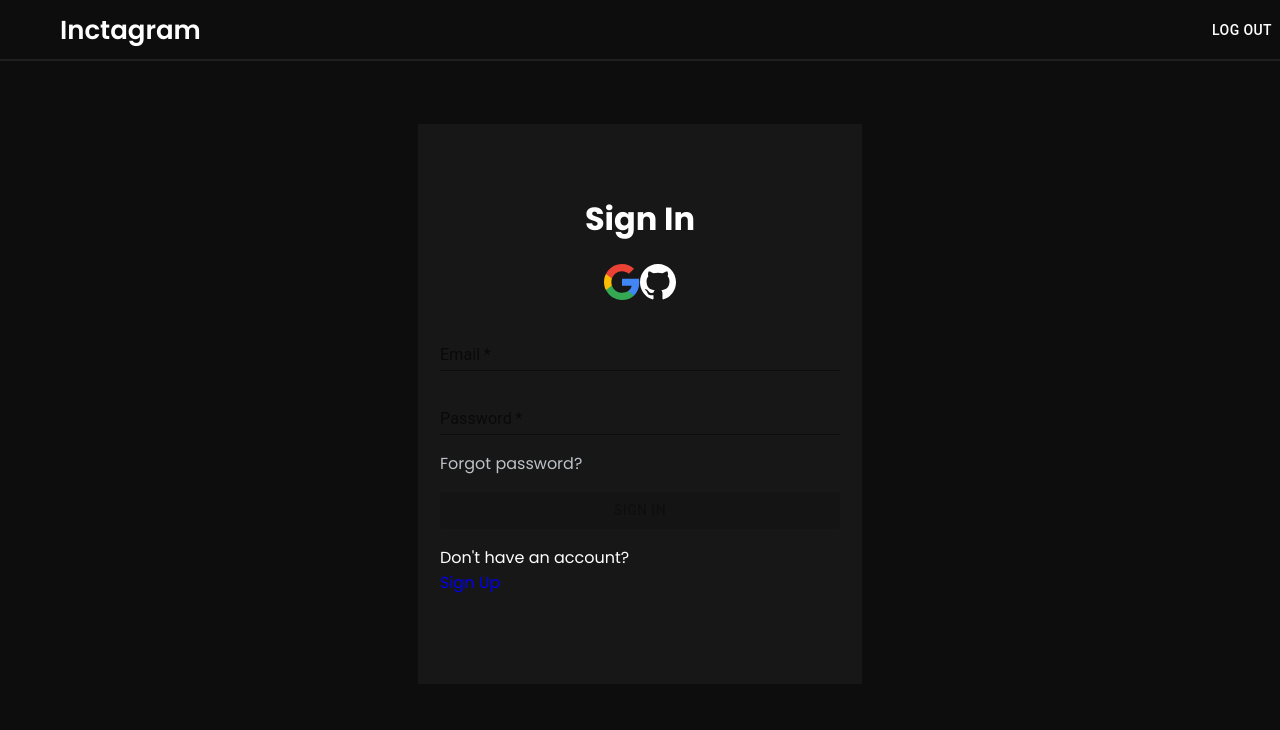
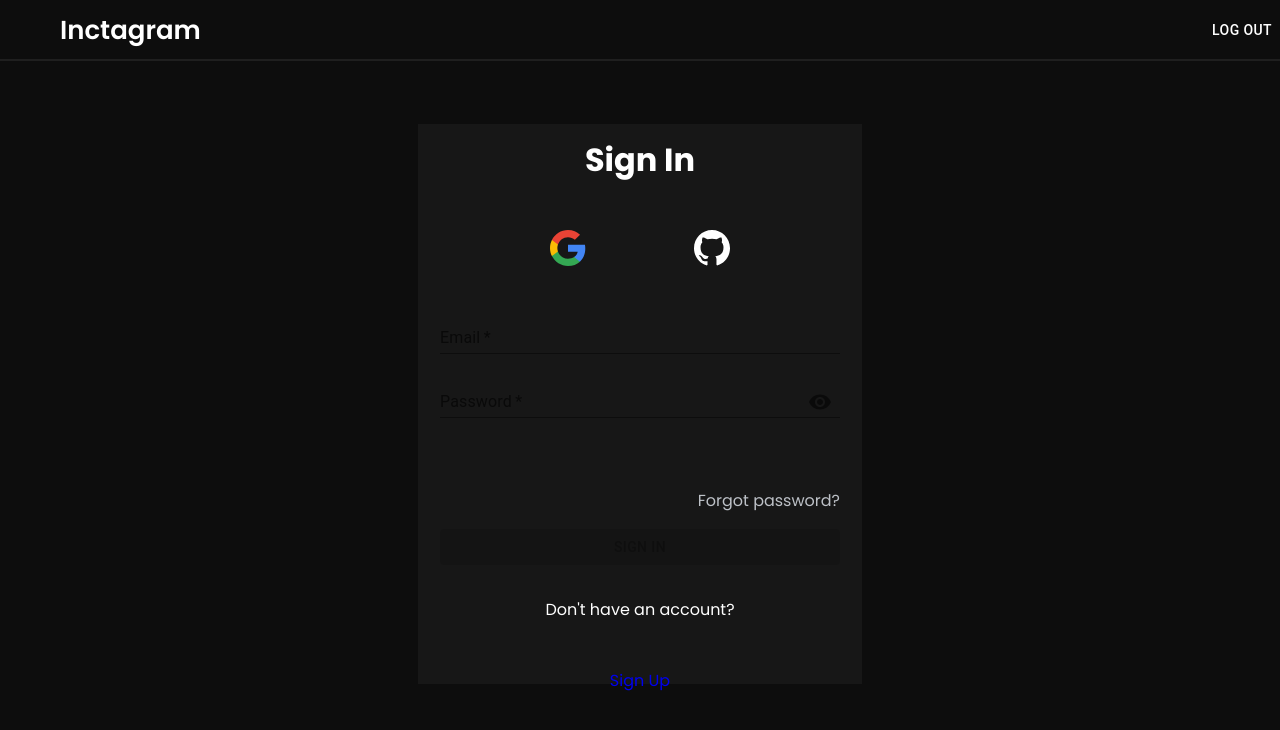
Before and after one commit to Tsukimono13/Inctagram, a Next.js app: page /signIn in a window 1280 px wide. Shown: the top 730 px of the page. Built offline with nearby package versions, Linux system fonts and the light colour scheme.

Commit message:
update: Almost done signIn except for the 'auth/me' request

```diff
--- a/package.json
+++ b/package.json
@@ -11,7 +11,8 @@
   "dependencies": {
     "@emotion/react": "^11.11.0",
     "@emotion/styled": "^11.11.0",
-    "@mui/material": "^5.12.3",
+    "@mui/icons-material": "^5.11.16",
+    "@mui/material": "^5.13.2",
     "@mui/styled-engine-sc": "^5.12.0",
     "@reduxjs/toolkit": "^1.9.5",
     "@types/node": "^18.16.3",
@@ -24,7 +25,7 @@
     "react-dom": "18.2.0",
     "react-hook-form": "^7.43.9",
     "react-redux": "^8.0.5",
-    "styled-components": "^6.0.0-rc.1",
+    "styled-components": "^6.0.0-rc.2",
     "typescript": "^5.0.4"
   }
 }
--- a/src/components/RegistrationForm/RegistrationForm.tsx
+++ b/src/components/RegistrationForm/RegistrationForm.tsx
@@ -148,7 +148,7 @@ const RegistrationForm: React.FC = () => {
                                 Do you have an account?
                                 <Grid container direction="column"
                                       alignItems="center">
-                                    <Link href={'registration'} style={{textDecoration: 'none'}}>Sign Up</Link>
+                                    <Link href={'signIn'} style={{textDecoration: 'none'}}>Sign In</Link>
                                 </Grid>
                             </Grid>
                         </Grid>
--- a/src/components/SignInForm/SignInForm.tsx
+++ b/src/components/SignInForm/SignInForm.tsx
@@ -1,21 +1,18 @@
-import React, {useEffect} from 'react';
+import React, {useState} from 'react';
 import {SubmitHandler, useForm} from 'react-hook-form';
-import s from './signin.module.css'
 import {
     Box,
     Button,
-    Container,
-    Grid, Stack,
-    TextField,
+    Container, FormControl,
+    Grid, IconButton, Input, InputAdornment, InputLabel, Stack,
 } from "@mui/material";
 import {useRouter} from "next/router";
 import {LoginType, useSignInMutation} from "@/services/authApi/authApi";
 import Link from "next/link";
-import {useAppSelector} from "@/hooks/useAppSelector";
-import {signedIn} from "@/features/authReducer/authSelectors";
 import Image from "next/image";
-import GoodleIcon from "public/icons/Google.svg"
+import GoogleIcon from "public/icons/Google.svg"
 import GithubIcon from "public/icons/Github.svg"
+import {Visibility, VisibilityOff} from "@mui/icons-material";
 
 
 type FormPropsType = {
@@ -25,13 +22,11 @@ type FormPropsType = {
 
 export const SignInForm: React.FC = () => {
 
-    const isSignedIn = useAppSelector(signedIn)
+    const [showPassword,setShowPassword] = useState<boolean>(false)
+
 
     const router = useRouter()
 
-    useEffect(() => {
-        isSignedIn && router.push('/profile')
-    }, [isSignedIn])
 
     const [signIn, {isLoading, isError}] = useSignInMutation();
 
@@ -43,12 +38,22 @@ export const SignInForm: React.FC = () => {
         try {
             const result = await signIn(data).unwrap()
             console.log('Sign-in successful:', result.accessToken);
+            if(result.accessToken){
+                return router.push('/profile')
+            }
         } catch (err) {
             console.error('Sign-in failed:', err, data);
         } finally {
             reset()
         }
     }
+
+    const handleClickShowPassword = () => setShowPassword((show) => !show)
+
+    const handleMouseDownPassword = (event: React.MouseEvent<HTMLButtonElement>) => {
+        event.preventDefault();
+    };
+
 
     return (
 
@@ -60,22 +65,30 @@ export const SignInForm: React.FC = () => {
                     display: 'flex',
                     flexDirection: 'column',
                     alignItems: 'center',
-                    justifyContent: 'center'
+                    justifyContent: 'center',
+                    gap: 3
                 }}
             >
                 <h1>Sign In</h1>
-                <div>
-                    <Image src={GoodleIcon} alt={'google icon'}/>
+                <Grid container
+                      alignItems="center"
+                      justifyContent="space-evenly">
+                    <Image src={GoogleIcon} alt={'google icon'}/>
                     <Image src={GithubIcon} alt={'github icon'}/>
-                </div>
+                </Grid>
                 <form onSubmit={handleSubmit(onSubmit)}>
                     <Stack spacing={2} width={400}>
-                        <div> {isError && <div style={{color: 'red'}}>Email or Password are incorrect</div>}</div>
-                        <TextField
-                            id="standard-basic"
-                            variant="standard"
-                            label="Email"
-                            type="email"
+                        <Grid container
+                              alignItems={'center'}
+                              justifyContent={'center'}
+                        > {isError && <div style={{color: 'red'}}>Email or Password are incorrect</div>}</Grid>
+
+                        <FormControl sx={{m: 1}} variant="standard">
+                            <InputLabel htmlFor="standard-adornment-email" error={!!errors.email}
+                                        required>Email</InputLabel>
+                            <Input
+                                id="standard-adornment-email"
+                                type={'email'}
                                 {...register('email', {
                                     required: "Email is required",
                                     pattern: {
@@ -86,11 +99,14 @@ export const SignInForm: React.FC = () => {
                                 error={!!errors.email}
                                 required
                             />
-                        <TextField
-                            id="standard-basic"
-                            variant="standard"
-                            label="Password"
-                            type="password"
+                        </FormControl>
+
+                        <FormControl sx={{m: 1}} variant="standard">
+                            <InputLabel htmlFor="standard-adornment-password" error={!!errors.password}
+                                        required>Password</InputLabel>
+                            <Input
+                                id="standard-adornment-password"
+                                type={showPassword ? 'text' : 'password'}
                                 {...register('password', {
                                     required: "Password is required",
                                     minLength: {
@@ -100,19 +116,42 @@ export const SignInForm: React.FC = () => {
                                 })}
                                 error={!!errors.password}
                                 required
+                                endAdornment={
+                                    <InputAdornment position="end">
+                                        <IconButton
+                                            aria-label="toggle password visibility"
+                                            onClick={handleClickShowPassword}
+                                            onMouseDown={handleMouseDownPassword}
+                                        >
+                                            {showPassword ? <VisibilityOff/> : <Visibility/>}
+                                        </IconButton>
+                                    </InputAdornment>
+                                }
                             />
-                        <Link href={'/'} style={{textDecoration: 'none', color: '#BDC1C7'}}>
+                        </FormControl>
+
+                        <Link href={'/'} style={{
+                            textDecoration: 'none',
+                            color: '#BDC1C7',
+                            marginTop: '70px',
+                            display: 'flex',
+                            justifyContent: 'flex-end'
+                        }}>
                             Forgot password?
                         </Link>
                         <Button type="submit" variant="contained" color="primary" disabled={isLoading || !isValid}>
                             Sign In
                         </Button>
-                        <Grid container>
-                            <Grid item paddingBottom={5}>
-                                Don't have an account?
-                                <Grid><Link href={'registration'} style={{textDecoration: 'none'}}>Sign Up</Link></Grid>
+                        <Grid container direction="column"
+                              alignItems="center"
+                              gap="30px"
+                        >
+                            <p> Don't have an account?</p>
+
+                            <Link href={'registration'} style={{textDecoration: 'none'}}>Sign Up</Link>
+
                         </Grid>
-                        </Grid>
+
                     </Stack>
                 </form>
             </Box>
```
Lines whose indentation alone changed are shown as unchanged.
